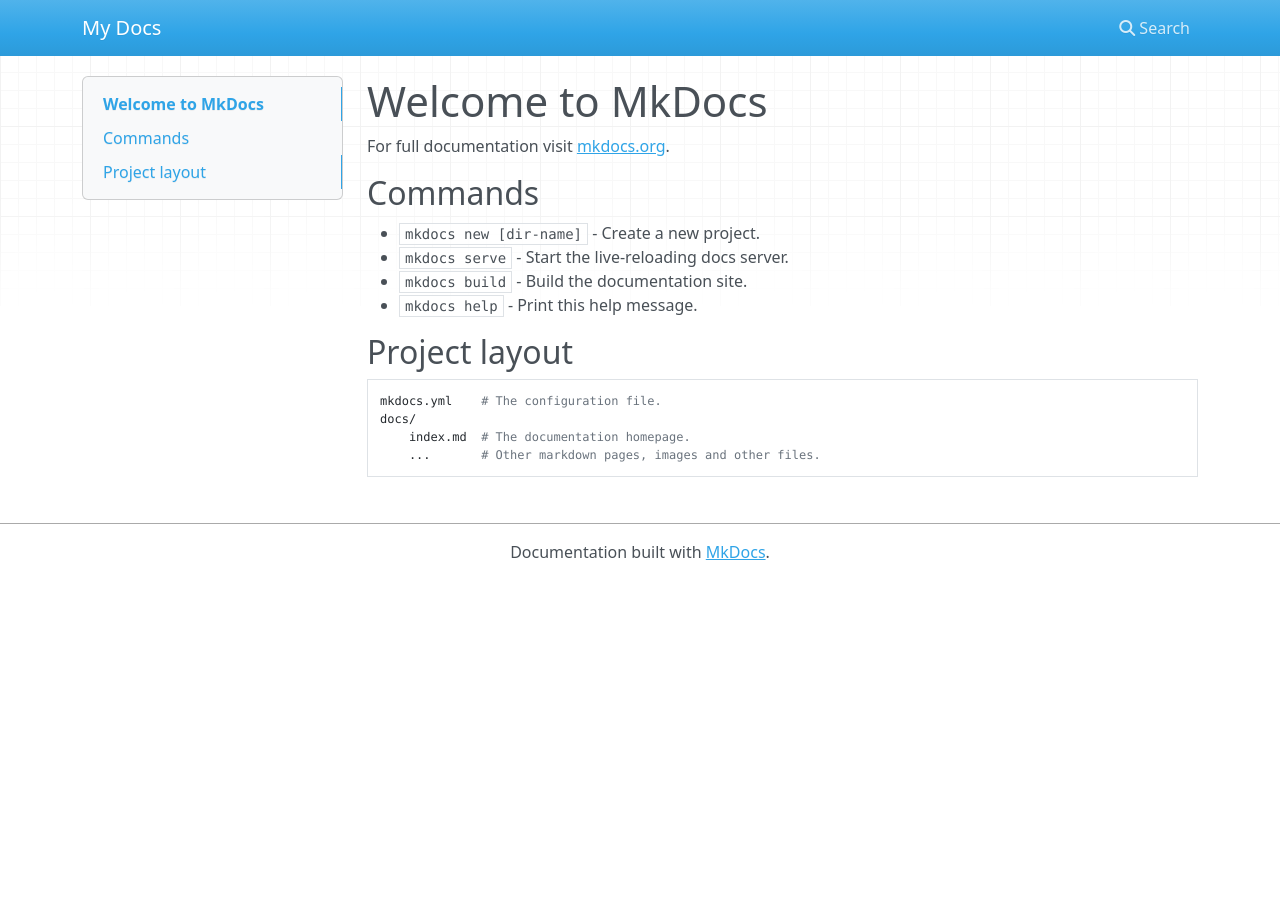
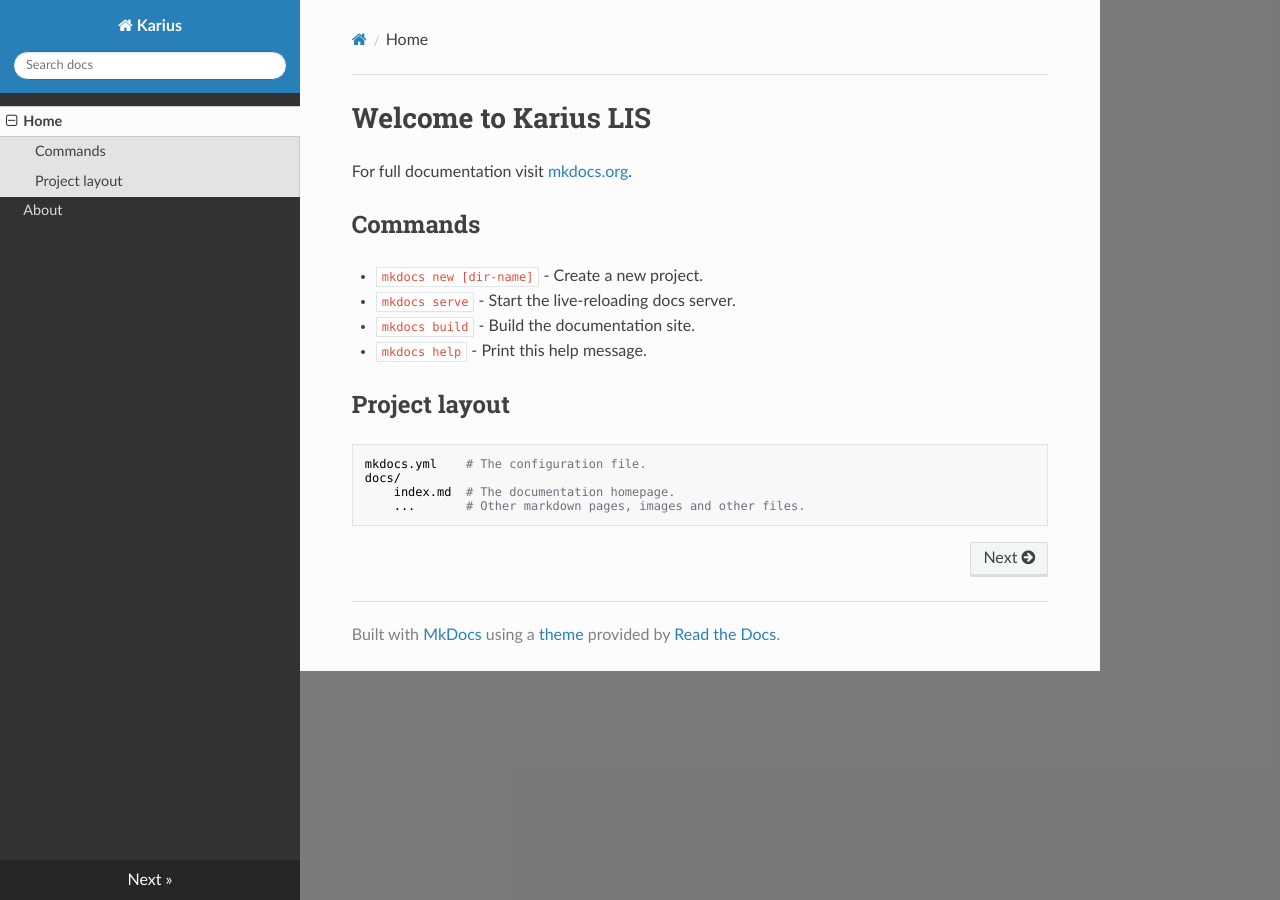
Before and after one commit to rogic89/readthedocstest, an MkDocs documentation site: the page built from docs/index.md, in a window 1280 px wide. Built offline with MkDocs 1.6.1, drawn with Linux system fonts in a browser that asks for light colours; nearby versions of some CDN libraries; old or Windows-style settings are respelled for this version of MkDocs.

Commit message:
mkdocs update

```diff
--- /dev/null
+++ b/docs/css/extra.css
@@ -0,0 +1,3 @@
+body {
+  background-color: gray !important;
+}
--- a/docs/index.md
+++ b/docs/index.md
@@ -1,4 +1,4 @@
-# Welcome to MkDocs
+# Welcome to Karius LIS
 
 For full documentation visit [mkdocs.org](http://mkdocs.org).
 
--- a/mkdocs.yml
+++ b/mkdocs.yml
@@ -1 +1,7 @@
-site_name: My Docs
+site_name: Karius
+pages:
+- Home: index.md
+- About: about.md
+theme: readthedocs
+extra_css:
+    - css/extra.css
```
Also changed, not shown: docs/about.md (added, +86 -0 lines), 1 other file.
